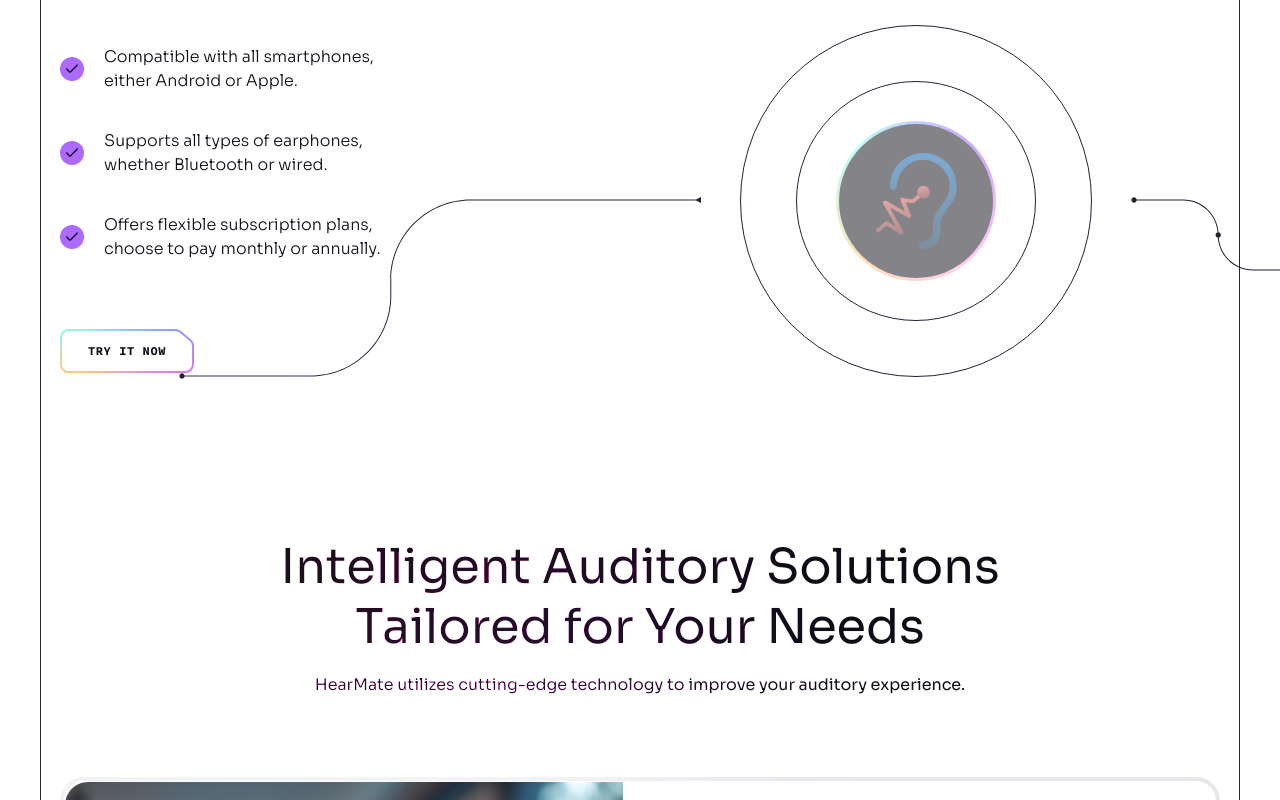
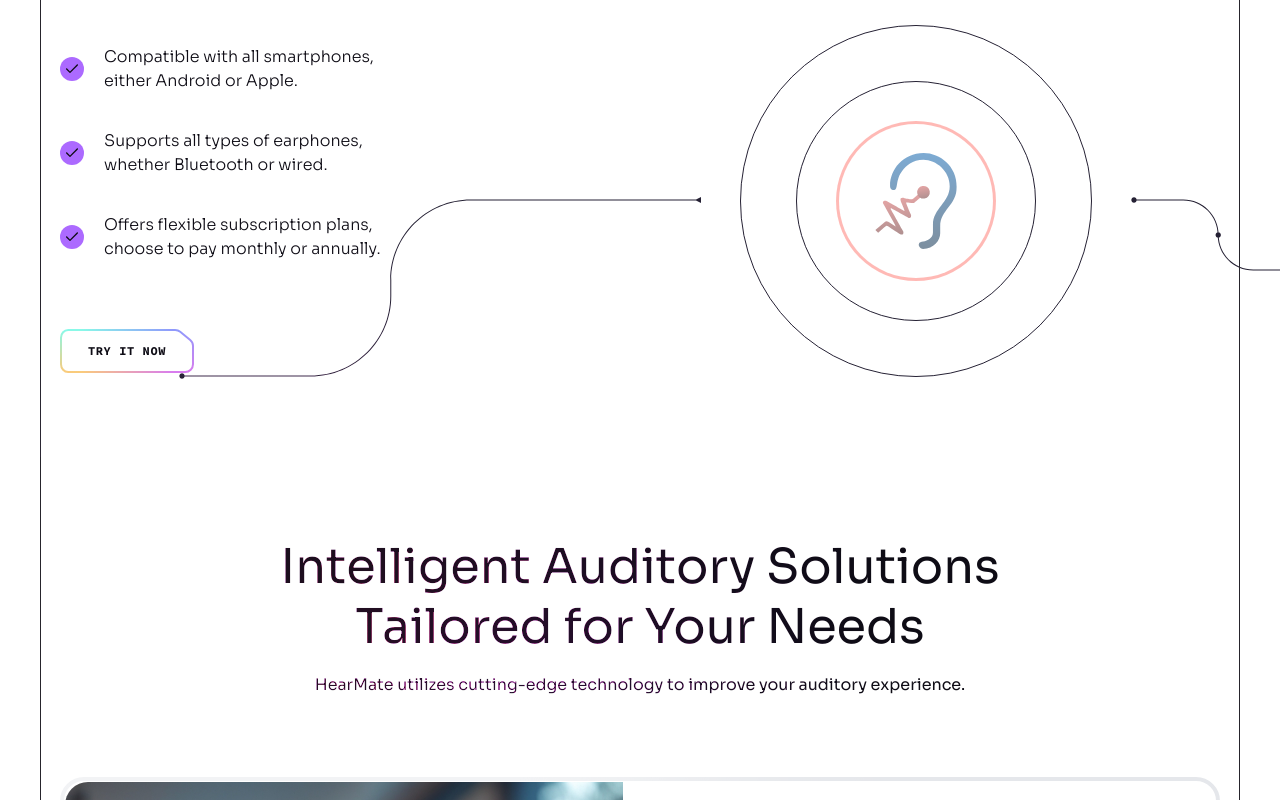
Before and after one commit to saimdev/hearmate, a React (Vite) app: page / in a window 1280 px wide. Shown: the part 4280-5080 px from the top of the page. Built offline with nearby package versions, Linux system fonts and the light colour scheme.

Commit message:
Fix background color and gradient in Collaboration component for improved visual consistency.

```diff
--- a/src/components/Collaboration.jsx
+++ b/src/components/Collaboration.jsx
@@ -45,8 +45,8 @@ const Collaboration = () => {
 
           <div className="relative left-1/2 flex w-[22rem] aspect-square border border-n-6 rounded-full -translate-x-1/2 scale:75 md:scale-100">
             <div className="flex w-60 aspect-square m-auto border border-n-6 rounded-full">
-              <div className="w-[10rem] aspect-square m-auto p-[0.2rem] bg-conic-gradient rounded-full animate-pulse">
-                <div className="flex items-center justify-center w-full h-full bg-n-8 rounded-full">
+              <div className="w-[10rem] aspect-square m-auto p-[0.2rem] bg-color-3 rounded-full animate-pulse">
+                <div className="flex items-center justify-center w-full h-full bg-n-1 rounded-full">
                   <div className="size-24">
                     <img
                       src={webLogo}
```
